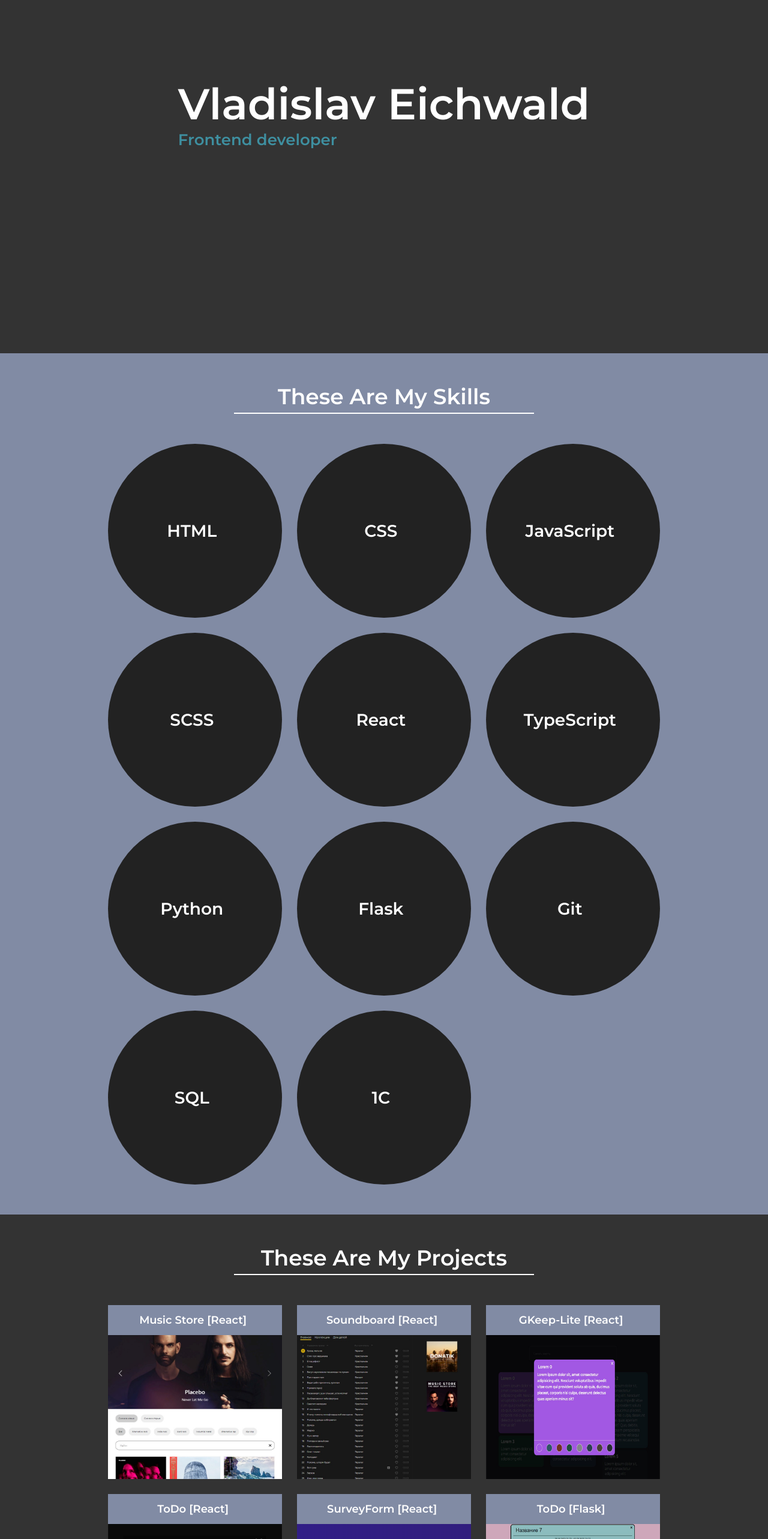
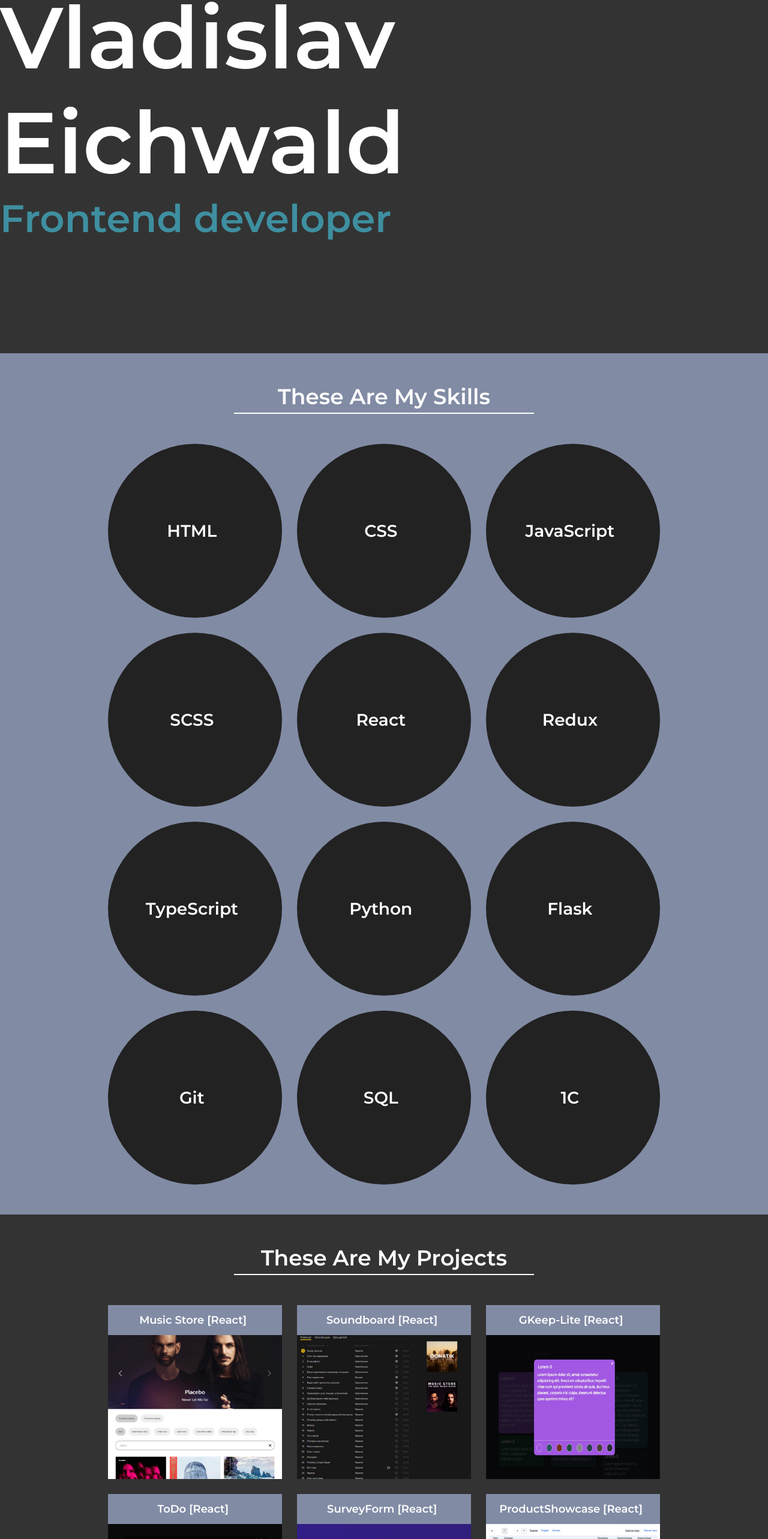
Before and after one commit to Vlaek/PortfolioLandingPage, a React (Vite) app: page / in a window 1280 px wide. Shown: the part 211-2777 px from the top of the page at 60% size. Built offline with nearby package versions, Linux system fonts and the light colour scheme.

Commit message:
add new project

```diff
--- a/src/components/Header/Header.module.scss
+++ b/src/components/Header/Header.module.scss
@@ -8,11 +8,11 @@
 }
 
 .title {
-	font-size: 72px;
+	font-size: 144px;
 }
 
 .text {
-	font-size: 26px;
+	font-size: 64px;
 	color: #3e8fa0;
 	opacity: 0;
 	transform: translate(0px, 120%);
--- a/src/data.tsx
+++ b/src/data.tsx
@@ -13,6 +13,9 @@ export const skills = [
 	},
 	{
 		title: 'React',
+	},
+	{
+		title: 'Redux',
 	},
 	{
 		title: 'TypeScript',
@@ -59,6 +62,11 @@ export const projects = [
 		title: 'SurveyForm [React]',
 		img: 'project8.png',
 		href: 'https://vlaek.github.io/SurveyForm-React/',
+	},
+	{
+		title: 'ProductShowcase [React]',
+		img: 'project9.png',
+		href: 'https://vlaek.github.io/ProductShowcase-React/',
 	},
 	{
 		title: 'ToDo [Flask]',
```
Also changed, not shown: public/img/project9.png (added).
